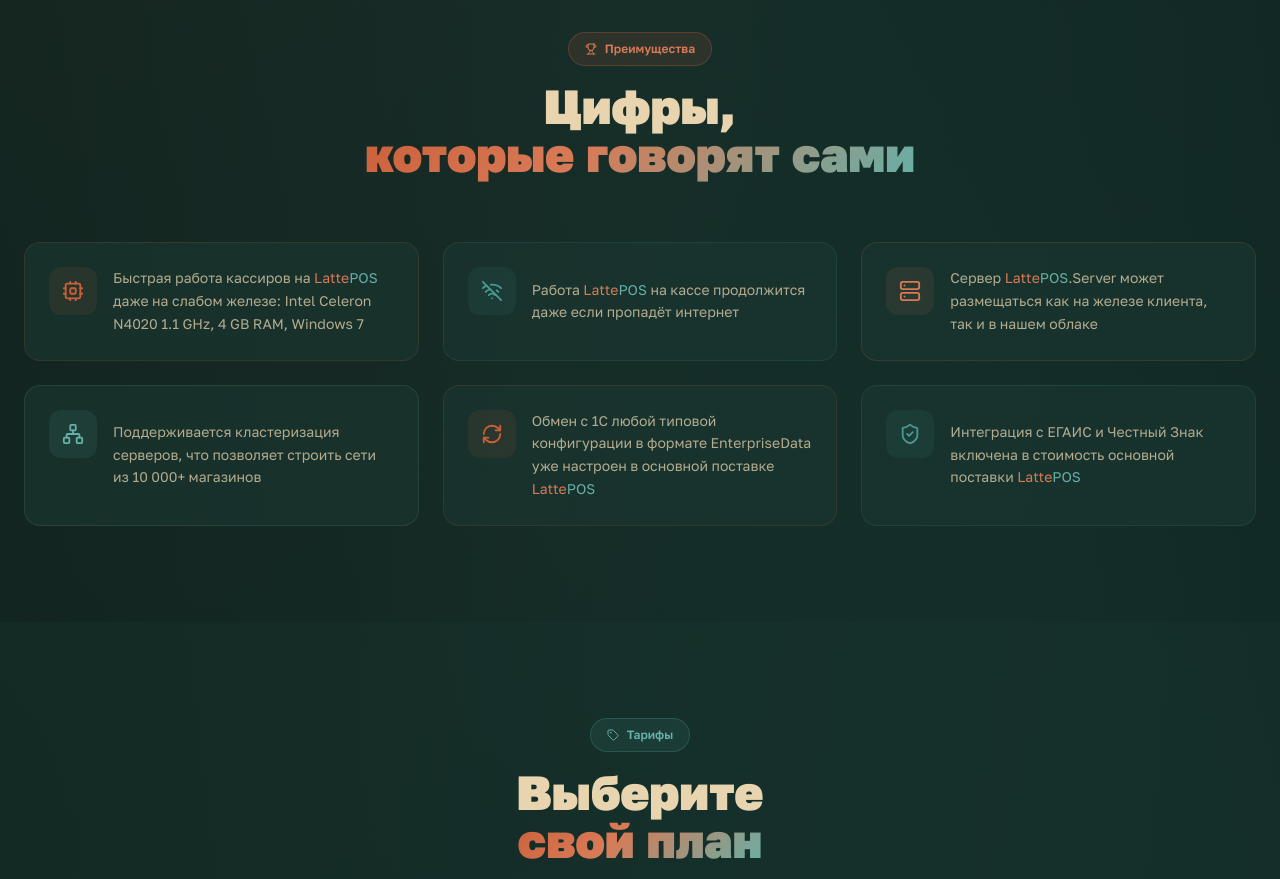
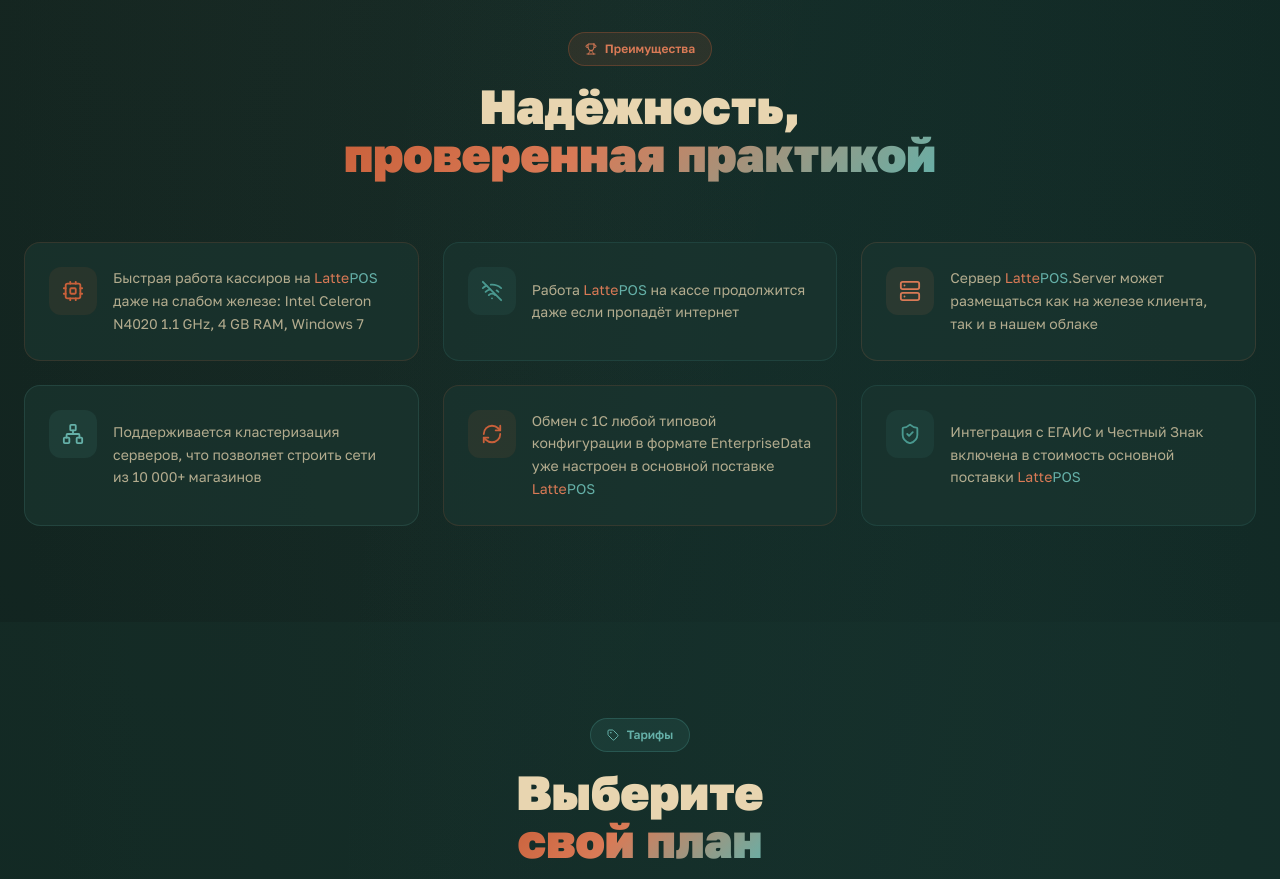
Before and after one commit to pr-poehali-dev/lattepos-landing-page, a React (Vite) app: page / in a window 1280 px wide. Shown: the part 2720-3599 px from the top of the page. Built offline with nearby package versions, Linux system fonts and the light colour scheme.

Commit message:
Обновить заголовок

```diff
--- a/src/pages/landing/LandingSections.tsx
+++ b/src/pages/landing/LandingSections.tsx
@@ -283,7 +283,7 @@ export default function LandingSections({ onTrial }: SectionsProps) {
               Преимущества
             </div>
             <h2 className="text-4xl lg:text-5xl font-black mb-4">
-              Цифры,<br /><span className="gradient-text">которые говорят сами</span>
+              Надёжность,<br /><span className="gradient-text">проверенная практикой</span>
             </h2>
           </div>
 
```
